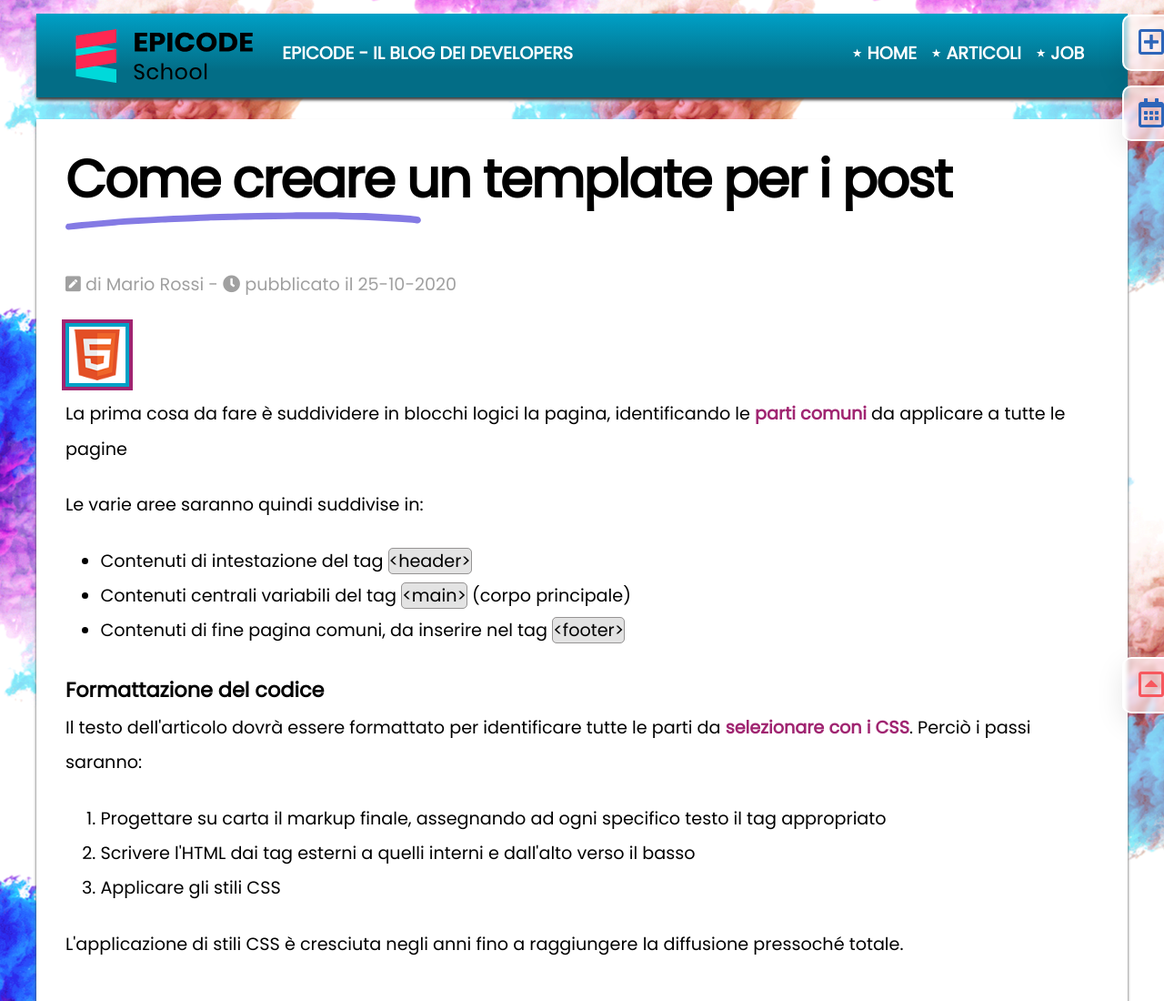
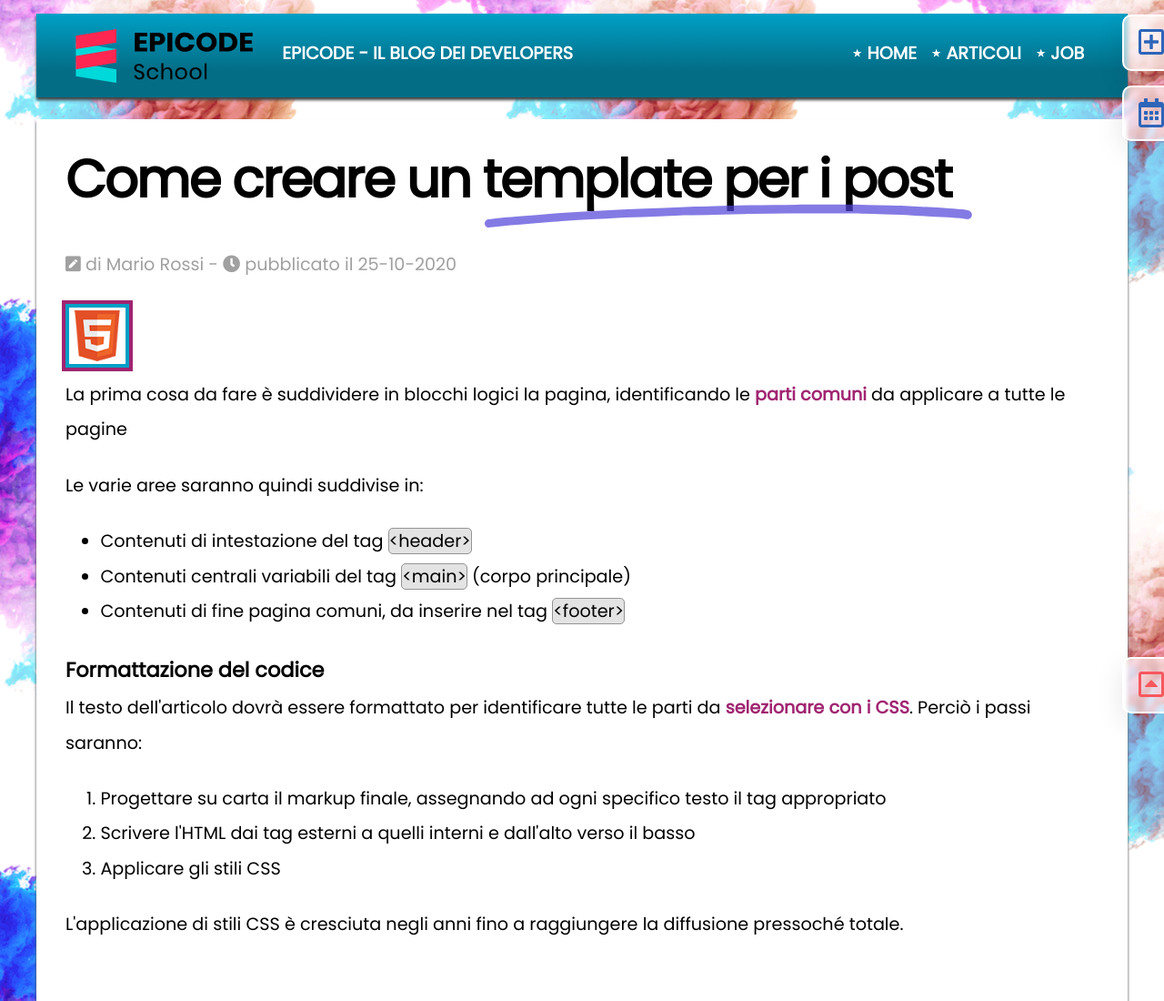
Before and after one commit to saraferrantini/U2-esercizio-positioning, a plain HTML site: page base_di_partenza/articolo.html in a window 1280 px wide. Shown: the top 1100 px of the page at 91% size. Drawn offline with Linux system fonts and the light colour scheme.

Commit message:
modifiche

```diff
--- a/base_di_partenza/articolo.html
+++ b/base_di_partenza/articolo.html
@@ -36,9 +36,10 @@
       <article class="clearfix">
         <!--☑️  ESERCIZIO 2 -inseriamo la sottolineatura -->
 
-        <h1>
+        <!-- linea -->
+        <h1 class="underline">
           Come creare un
-          <span>template per i post <img class="underline" src="./assets/img/underline.svg" alt="underline" /></span>
+          <span>template per i post <img src="./assets/img/underline.svg" alt="underline" /></span>
         </h1>
 
         <p>
--- a/base_di_partenza/assets/css/style.css
+++ b/base_di_partenza/assets/css/style.css
@@ -172,20 +172,18 @@ header nav li a::before {
 /* MAIN */
 /* ☑️ ESERCIZIO 2 */
 
+/* definiamo lo stile della linea */
 .underline {
-  position: relative; /* Per consentire il posizionamento relativo */
-  display: block; /* Per occupare lo spazio come un blocco */
-  opacity: 0.7; /* Opacità della striscia */
+  position: relative;
+  display: inline-block;
 }
 
-.underline::after {
-  content: ""; /* Aggiungi un'elemento fittizio */
-  position: absolute; /* Posizionamento assoluto rispetto all'elemento genitore */
-  bottom: -5px; /* Posizionamento della striscia sotto il testo */
-  left: 0; /* Allinea la striscia a sinistra */
-  width: 100%; /* Occupa tutta la larghezza del contenitore */
-  height: 2px; /* Altezza della striscia */
-  background-color: black; /* Colore della striscia */
+.underline img {
+  position: absolute;
+  bottom: -20px; /* Posizionamento verticale rispetto al testo */
+  left: 461px; /* Allineamento a sinistra */
+  width: 55%; /* Assicurati che l'immagine occupi tutta la larghezza del contenitore */
+  opacity: 0.7; /* Opacità dell'immagine */
 }
 
 main {
```
Also changed, not shown: striscia/index.html (added, +31 -0 lines).
